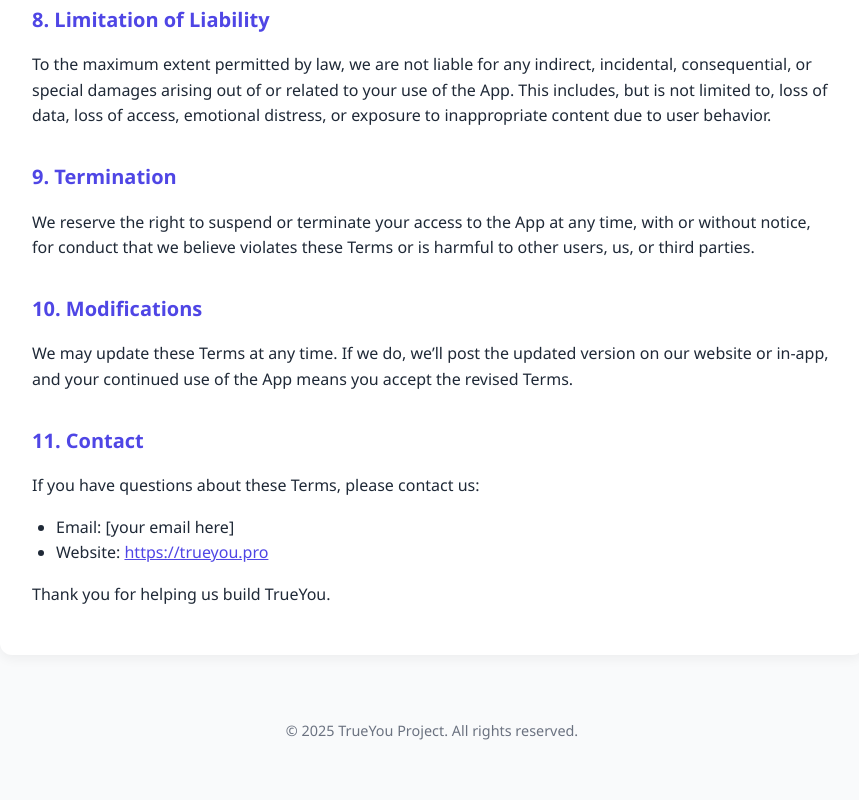
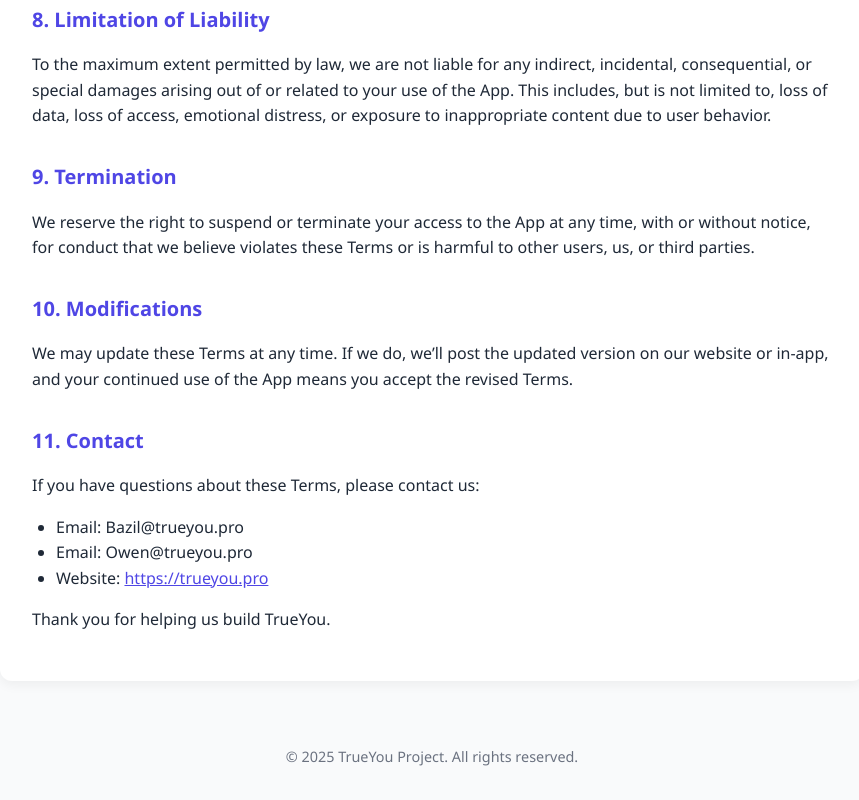
Before and after one commit to TrueYou4/TrueYou4, a plain HTML site: page terms.html in a window 1280 px wide. Shown: the part 1610-2410 px from the top of the page, without its empty margins (208-1067 px from the left). Before the commit the page ends 2385 px from the top, so only its background shows below. Drawn offline with Linux system fonts and the light colour scheme.

Commit message:
Update terms.html

```diff
--- a/terms.html
+++ b/terms.html
@@ -68,7 +68,7 @@
 </head>
 <body>
   <header>
-    <h1>TrueYou – Terms and Conditions</h1>
+    <h1>TrueYou Project – Terms and Conditions</h1>
     <p>Effective Date: May 27, 2025</p>
   </header>
 
@@ -116,7 +116,8 @@
     <h2>11. Contact</h2>
     <p>If you have questions about these Terms, please contact us:</p>
     <ul>
-      <li>Email: [your email here]</li>
+      <li>Email: Bazil@trueyou.pro</li>
+      <li>Email: Owen@trueyou.pro</li>
       <li>Website: <a href="https://trueyou.pro">https://trueyou.pro</a></li>
     </ul>
 
```
